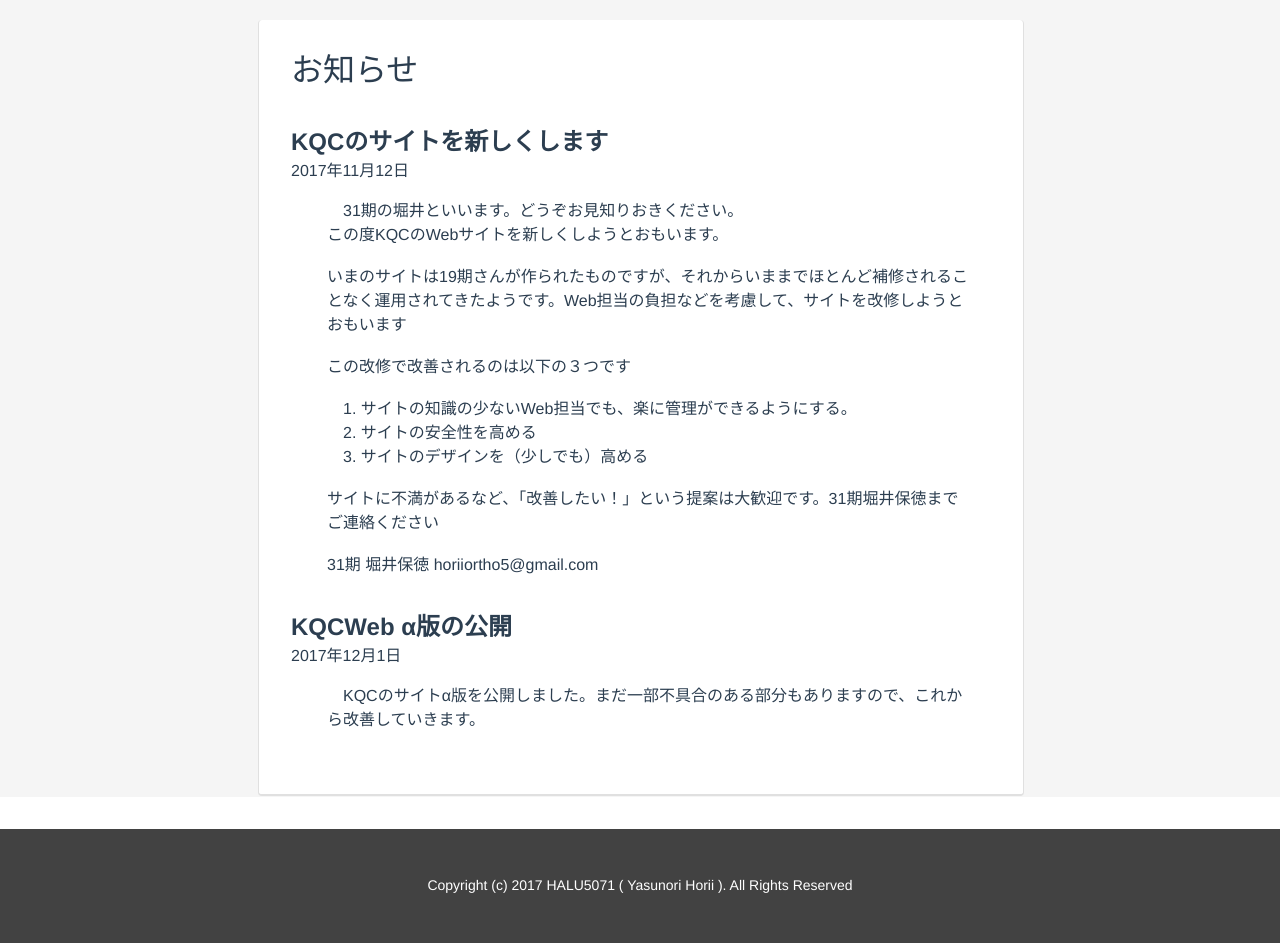
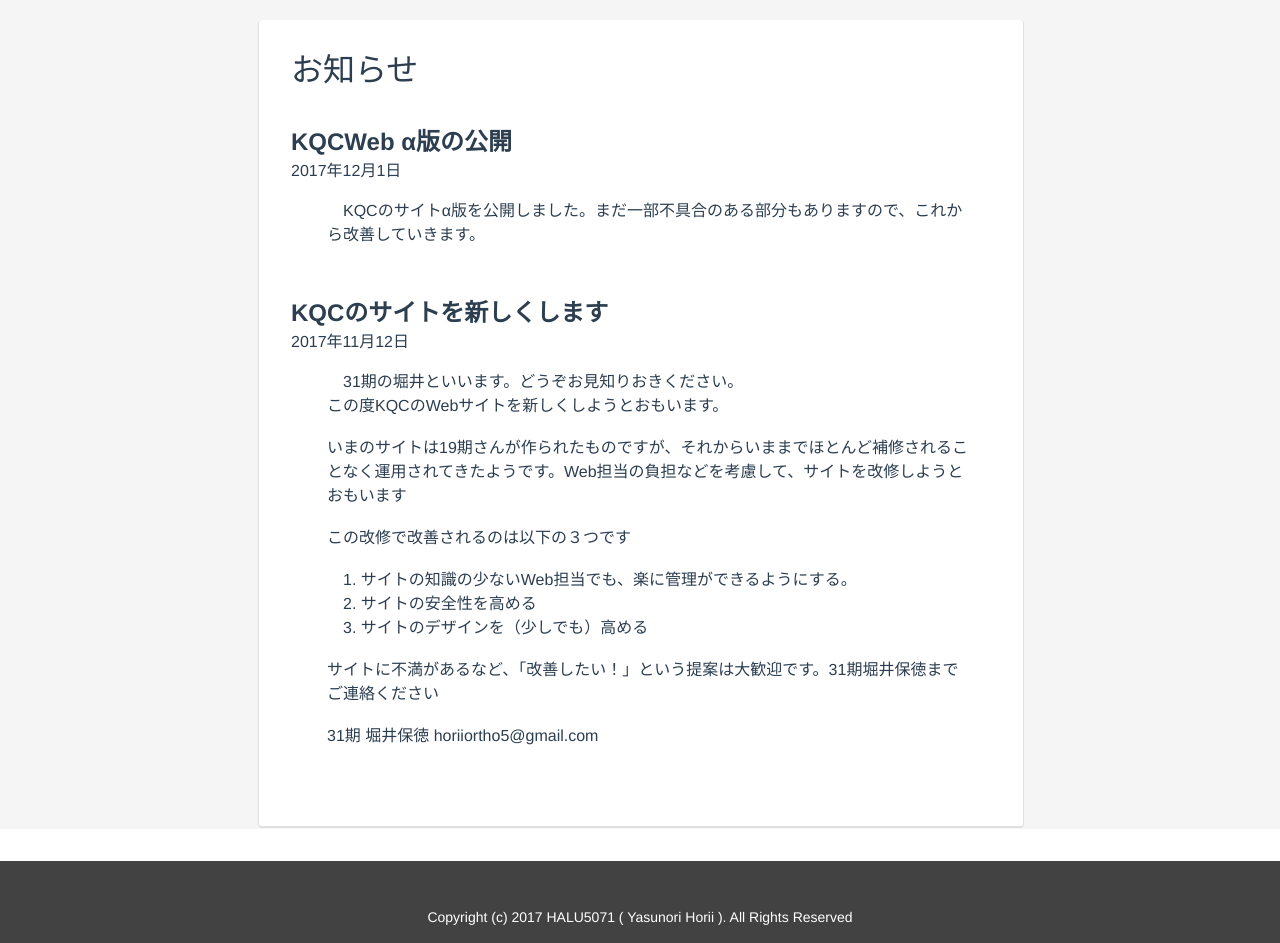
Before and after one commit to berry1211/kqc, a Vue app in the folder web/: page /developer in a window 1280 px wide. Shown: the part 380-1323 px from the top of the page. Built offline with nearby package versions, Linux system fonts and the light colour scheme.

Commit message:
update developmer page

```diff
--- a/web/src/components/developer/ForDeveloper.vue
+++ b/web/src/components/developer/ForDeveloper.vue
@@ -1,6 +1,6 @@
 <template>
   <div id="develper">
-    <span id="forkongithub"><a href="https://github.com/HALU5071/kqc-web" target="_blank">Fork me on GitHub</a></span>
+    <span id="forkongithub"><a href="https://github.com/HALU5071/kqc" target="_blank">Fork me on GitHub</a></span>
     <div class="developer-wrapper">
       <div class="cover-image-wrapper">
         <div class="cover-image-container">
@@ -45,6 +45,10 @@ export default {
       this_year: '2017年',
       kqctimes_list: [],
       introductionStr: [{
+        title: "KQCWeb α版の公開",
+        body: "　KQCのサイトα版を公開しました。まだ一部不具合のある部分もありますので、これから改善していきます。",
+        date: '2017年12月1日'
+      }, {
         title: "KQCのサイトを新しくします",
         body: "　31期の堀井といいます。どうぞお見知りおきください。<br>この度KQCのWebサイトを新しくしようとおもいます。<br><br>いまのサイトは19期さんが作られたものですが、"
           + "それからいままでほとんど補修されることなく運用されてきたようです。Web担当の負担などを考慮して、サイトを改修しようとおもいます"
@@ -53,10 +57,6 @@ export default {
           + "<br><br /> サイトに不満があるなど、「改善したい！」という提案は大歓迎です。31期堀井保徳までご連絡ください"
           + "<br><br> 31期 堀井保徳 horiiortho5@gmail.com",
         date: '2017年11月12日'
-      }, {
-        title: "KQCWeb α版の公開",
-        body: "　KQCのサイトα版を公開しました。まだ一部不具合のある部分もありますので、これから改善していきます。",
-        date: '2017年12月1日'
       }]
     }
   },
@@ -231,7 +231,7 @@ export default {
     margin-left: 32px;
     margin-right: 32px;
     margin-top: 32px;
-    margin-bottom: 32px;
+    margin-bottom: 48px;
   }
   .sub-h1{
     position: absolute;
--- a/web/src/components/members/KqcTimesDetail.vue
+++ b/web/src/components/members/KqcTimesDetail.vue
@@ -12,7 +12,7 @@
                 <h3>{{ kqctimes.title }}</h3>
                 <p class="sub-title">〜{{ kqctimes.sub_title }}〜</p>
                 <div class="content-summary-wrapper">
-                  <p v-html="kqctimes.body.replace(/\n/g, '<br>')"></p>
+                  <p v-html="kqctimes.body.replace(/\n/g, '<br>')" style="font-size: 18px;"></p>
                 </div>
               </li>
             </ul>
@@ -182,7 +182,7 @@ export default {
     float: left;
   }
   .times-model-wrapper{
-    width: 700px;
+    width: 800px;
     margin-left: 8px;
     margin-right: auto;
     margin-top: 32px;
```
